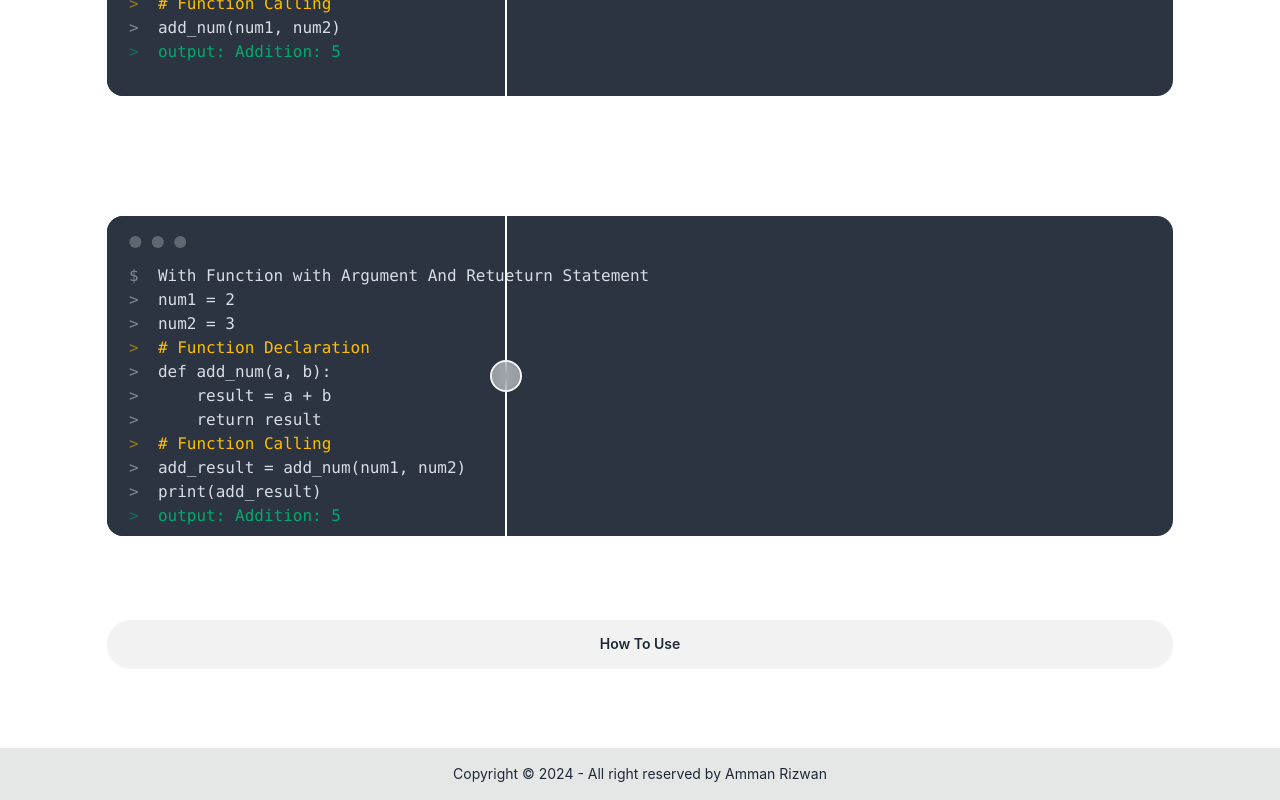
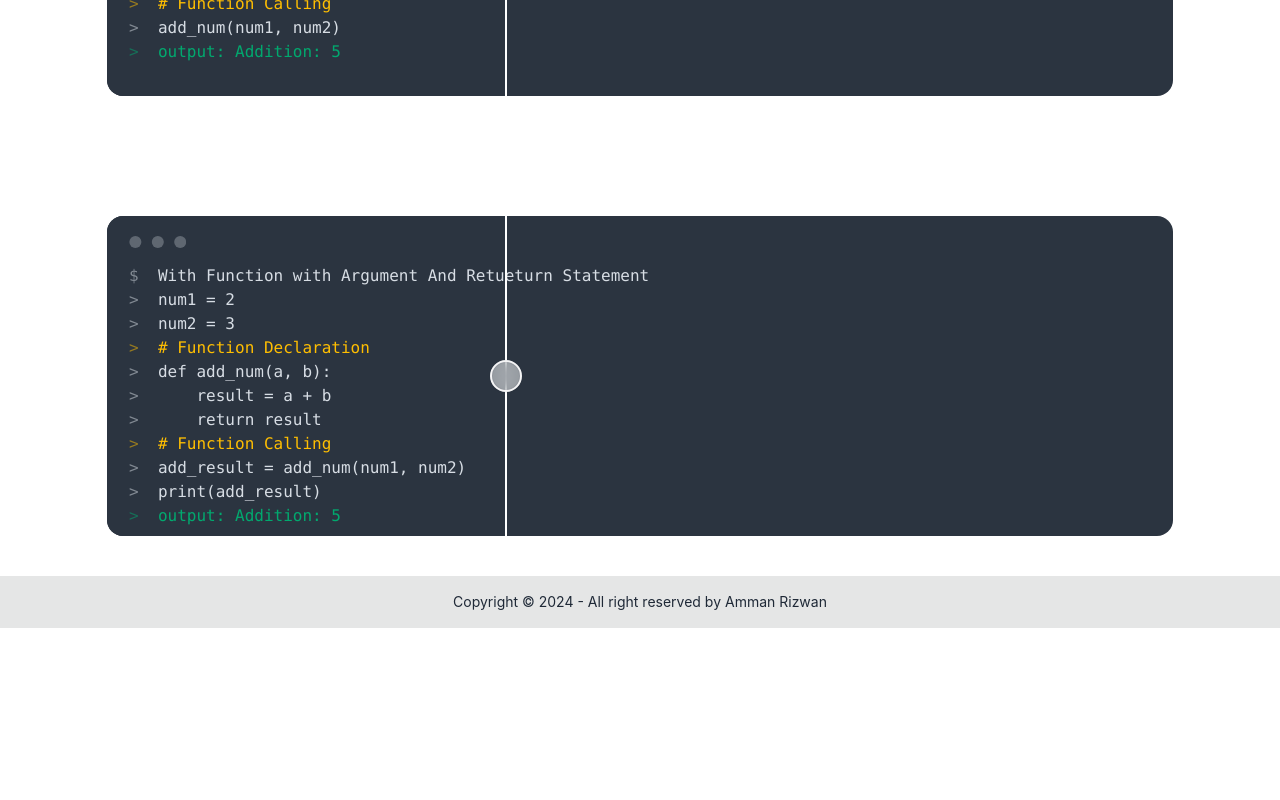
Before and after one commit to AmmanRizwan/python-question-client, a React (Create React App) app: page /python in a window 1280 px wide. Shown: the part 2600-3400 px from the top of the page. After the commit the page ends 3228 px from the top, so only its background shows below. Built offline with nearby package versions, Linux system fonts and the light colour scheme.

Commit message:
change the landing color

```diff
--- a/src/components/Example.jsx
+++ b/src/components/Example.jsx
@@ -1,5 +1,4 @@
 import React from "react";
-import { Link } from "react-router-dom";
 
 const Example = () => {
   return (
@@ -161,11 +160,6 @@ const Example = () => {
       <div className="diff-resizer"></div>
       </div>
     </div>
-
-  <div className="my-10">
-    <p>There is the Link You will know who you can submit your code in the home page.</p>
-    <Link to={'/use'}><div className="btn flex text-md my-5 rounded-full">How To Use</div></Link>
-  </div>
     </>
   )
 }
--- a/src/page/LandingPage.jsx
+++ b/src/page/LandingPage.jsx
@@ -11,7 +11,9 @@ const LandingPage = () => {
       <div>
         <h1 className="my-5 text-3xl font-bold text-white">Your Ultimate Resource for Python Questions!</h1>
         <p>Explore a wide range of Python questions and answers to boost your coding skills. Whether you're just starting or looking to sharpen your expertise, our resources will help you tackle challenges with ease and confidence.</p>
-       <Link to='/python'><button className="btn btn-wide my-5 rounded-full items-center flex mt-10">Get Started <BiChevronRight size={24}/></button></Link>
+        <div className="flex gap-5">
+       <Link to='/python'><button className="btn btn-wide my-5 rounded-full items-center flex mt-10">Get Started<BiChevronRight size={24}/></button></Link><Link to={'/use'}><div className="btn btn-wide rounded-full bg-lime-300 text-black hover:bg-lime-500 items-center flex mt-10">How To Use<BiChevronRight size={24}/></div></Link>
+        </div>
       </div>
       <div className="lg:w-3/2">
         <img src={landing_image} alt="" className="rounded-md object-center" />
```
